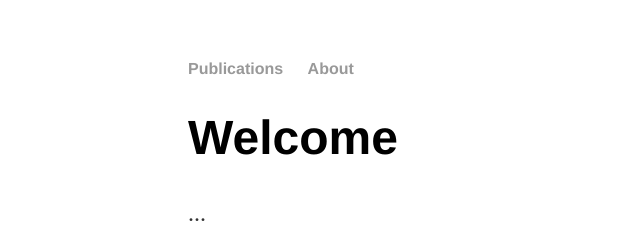
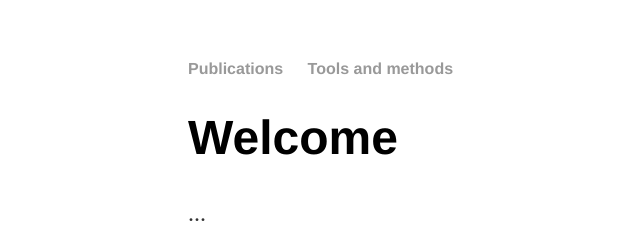
Before and after one commit to gimelbrantlab/gimelbrantlab.github.io, a Jekyll site: the page built from index.html, in a window 1280 px wide. Shown: the top 252 px of the page, without its empty margins (4-644 px from the left). Built offline with Jekyll 4.4.1, drawn with Linux system fonts in a browser that asks for light colours; Markdown is read by kramdown in place of the engine named in the settings.

Commit message:
Update default.html

```diff
--- a/_layouts/default.html
+++ b/_layouts/default.html
@@ -8,8 +8,8 @@
 	<body>
 		<nav>
     		<ul>
-        		<li><a href="/">Publications</a></li>
-	        	<li><a href="/Tools and methods">About</a></li>
+        		<li><a href="/Publications">Publications</a></li>
+	        	<li><a href="/Tools and methods">Tools and methods</a></li>
     		</ul>
 		</nav>
 		<div class="container">
```
